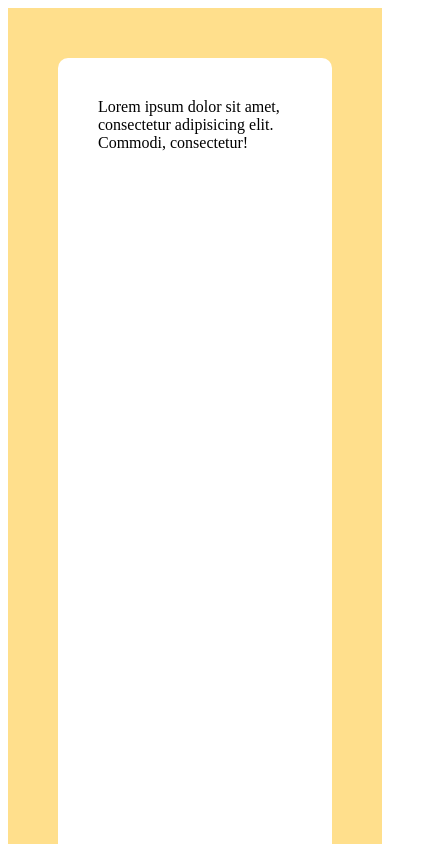
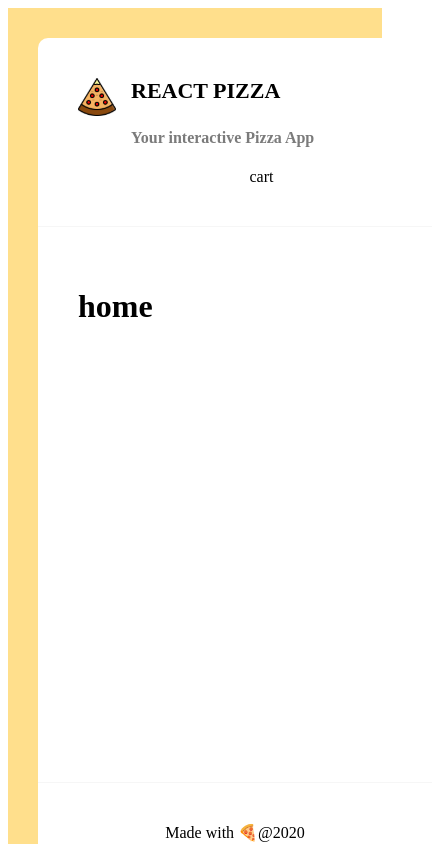
Before and after one commit to olejech/test-tasks, a React (Create React App) app in the folder innoscripta/: page / in a window 390 px wide. Shown: the top 844 px of the page, 432 px wide, since content can reach past the window. Built offline with nearby package versions, Linux system fonts and the light colour scheme; the HTML template or start-up script is replaced by a standard one.

Commit message:
Feature/7gn7x7 – layout: header, main, footer, router

```diff
--- a/innoscripta/package.json
+++ b/innoscripta/package.json
@@ -6,9 +6,11 @@
     "@testing-library/jest-dom": "^4.2.4",
     "@testing-library/react": "^9.3.2",
     "@testing-library/user-event": "^7.1.2",
+    "classnames": "^2.2.6",
     "node-sass": "^4.14.1",
     "react": "^16.13.1",
     "react-dom": "^16.13.1",
+    "react-router-dom": "^5.2.0",
     "react-scripts": "3.4.3"
   },
   "scripts": {
--- a/innoscripta/src/App.js
+++ b/innoscripta/src/App.js
@@ -1,10 +1,13 @@
 import React from 'react';
-import { MainLayout } from 'layouts/MainLayout'
+import { BrowserRouter } from 'react-router-dom'
+import { useRoutes } from 'Routes'
 
 export default function App() {
+  const routes = useRoutes()
+
   return (
-    <MainLayout>
-      Lorem ipsum dolor sit amet, consectetur adipisicing elit. Commodi, consectetur!
-    </MainLayout>
+    <BrowserRouter>
+      {routes}
+    </BrowserRouter>
   );
 }
--- /dev/null
+++ b/innoscripta/src/Routes.js
@@ -0,0 +1,9 @@
+import React from 'react'
+import { Switch, Route } from 'react-router-dom'
+import { HomePage } from 'pages/Home'
+
+export const useRoutes = () => (
+  <Switch>
+    <Route path="/" component={HomePage} />
+  </Switch>
+)
--- a/innoscripta/src/layouts/MainLayout/index.js
+++ b/innoscripta/src/layouts/MainLayout/index.js
@@ -1,12 +1,30 @@
 import React from 'react'
 import PropTypes from 'prop-types'
+import { Link } from 'react-router-dom'
+import cn from 'classnames/bind'
 import cls from './styles.module.scss'
+
+const cx = cn.bind(cls)
 
 export const MainLayout = ({ children }) => (
   <div className={cls.wrap}>
-    <div className={cls.container}>
+    <header className={cx('header', 'container')}>
+      <Link to="/"><img className={cls.logo} src="./images/logo.svg" alt="logo" /></Link>
+      <h1 className={cls.title}>React pizza</h1>
+      <h4 className={cls.subtitle}>Your interactive Pizza App</h4>
+      {/* TODO: Add cart */}
+      <div className={cls.cart}>cart</div>
+    </header>
+
+    <main className={cx('main', 'container')}>
       {children}
-    </div>
+    </main>
+
+    <footer className={cx('footer', 'container')}>
+      Made with
+      <span role="img" aria-label="pizza-emoji">&nbsp;🍕</span>
+      @2020
+    </footer>
   </div>
 )
 
--- a/innoscripta/src/layouts/MainLayout/styles.module.scss
+++ b/innoscripta/src/layouts/MainLayout/styles.module.scss
@@ -1,13 +1,97 @@
+@import 'styles/mixins';
+
 .wrap {
-  padding: 50px;
+  display: flex;
+  min-height: 100vh;
+  flex-direction: column;
+  padding: $padding;
   background: #ffdf8c;
+
+  @include mq(md) {
+    padding: $padding-md;
+  }
+  @include mq(sm) {
+    padding: $padding-sm;
+  }
 }
 
 .container {
-  max-width: 1200px;
-  min-height: 100vh;
+  width: 100%;
+  max-width: 1160px;
+  margin: 0 auto;
+
+  @include mq(xl) {
+    max-width: 100%;
+  }
+}
+
+.header {
+  display: grid;
   padding: 40px;
-  margin: 0 auto;
+  border-bottom: 1px solid #F6F6F6;
   background: #fff;
-  border-radius: 10px;
+  border-radius: 10px 10px 0 0;
+  grid-template-columns: 48px 200px auto 1fr;
+  grid-template-rows: 30px 20px;
+
+  @include mq(md) {
+    grid-gap: 0 15px;
+    grid-template-columns: 38px auto;
+    grid-template-rows: 30px 20px auto;
+  }
 }
+
+.logo {
+  width: 100%;
+  max-width: 38px;
+  margin-right: 17px;
+}
+
+.title {
+  margin: 0;
+  font-size: 24px;
+  font-weight: 700;
+  grid-column: 2 / 3;
+  grid-row: 1 / 2;
+  text-transform: uppercase;
+
+  @include mq(md) {
+    font-size: 22px;
+  }
+}
+
+.subtitle {
+  color: #7b7b7b;
+  grid-column: 2 / 3;
+  grid-row: 2 / 3;
+}
+
+.main  {
+  flex: 1 0 auto;
+  flex-grow: 1;
+  padding: 40px;
+  background: #fff;
+}
+
+.footer {
+  flex-shrink: 0;
+  padding: 40px;
+  border-top: 1px solid #F6F6F6;
+  background: #fff;
+  border-radius: 0 0 10px 10px;
+  text-align: center;
+}
+
+.cart {
+  align-self: center;
+  grid-column: 4 / 5;
+  grid-row: 1 / 3;
+  justify-self: end;
+
+  @include mq(md) {
+    margin-top: 40px;
+    grid-column: 2 / 3;
+    grid-row: 3 / 4;
+    justify-self: center;
+  }
+}
--- /dev/null
+++ b/innoscripta/src/pages/Home/index.js
@@ -0,0 +1,8 @@
+import React from 'react'
+import { MainLayout } from 'layouts/MainLayout'
+
+export const HomePage = () => (
+  <MainLayout>
+    <h1>home</h1>
+  </MainLayout>
+)
--- a/innoscripta/src/styles/global.css
+++ b/innoscripta/src/styles/global.css
@@ -1,6 +1,7 @@
 @import url('https://fonts.googleapis.com/css2?family=Source+Sans+Pro:wght@400;600;700&display=swap');
 
 *, *::before, *::after {
+  box-sizing: border-box;
   padding: 0;
   margin: 0;
 }
--- /dev/null
+++ b/innoscripta/src/styles/mixins.scss
@@ -0,0 +1,16 @@
+@import './vars';
+
+// Media Query
+@mixin mq($breakpoint, $type: max) {
+  @if map_has_key($breakpoints, $breakpoint) {
+    $width: map_get($breakpoints, $breakpoint);
+
+    @if $type == max {
+      $width: $width - 1px;
+    }
+
+    @media (#{$type}-width: $width) {
+      @content;
+    }
+  }
+}
--- /dev/null
+++ b/innoscripta/src/styles/vars.scss
@@ -0,0 +1,11 @@
+// Breakpoints
+$breakpoints: (
+  xl: 1300,
+  lg: 1024,
+  md: 768,
+  sm: 320,
+);
+
+$padding: 50px;
+$padding-md: 30px;
+$padding-sm: 10px;
```
Also changed, not shown: innoscripta/public/images/logo.svg (added), 1 other file (tests, documents, lock files or other folders).
